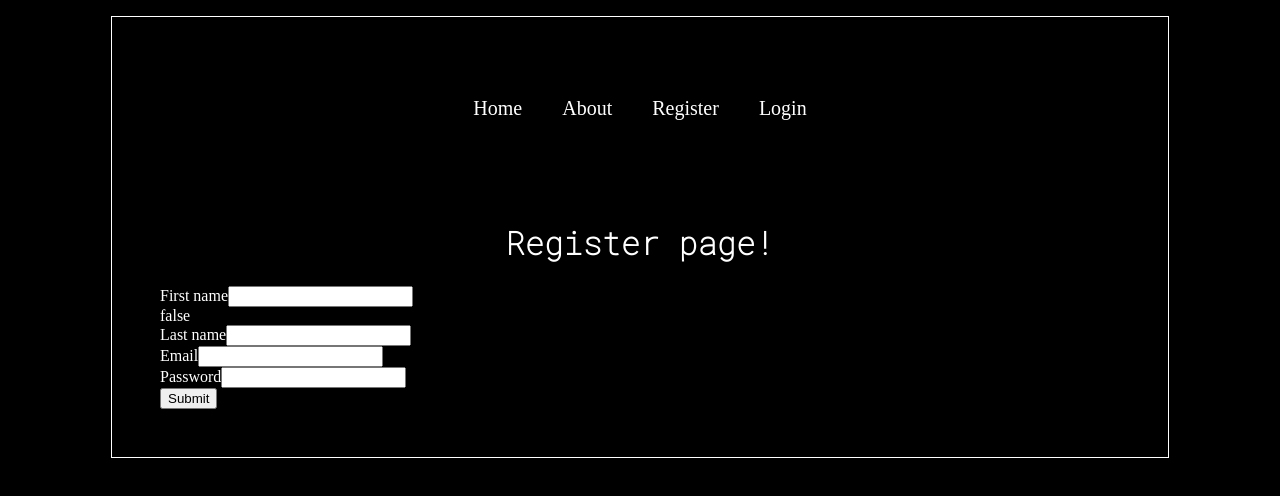
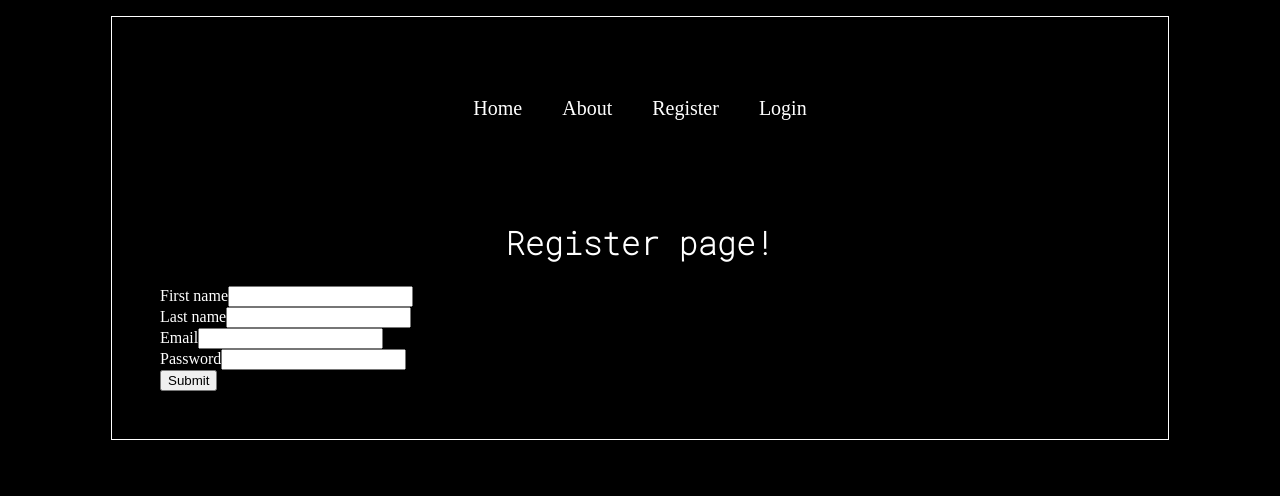
Before and after one commit to M-Shmayssany/todoApp, an Angular app: page /register in a window 1280 px wide. Shown: the top 496 px of the page. Built offline with nearby package versions, Linux system fonts and the light colour scheme.

Commit message:
fix register

```diff
--- a/src/app/pages/register/register.component.html
+++ b/src/app/pages/register/register.component.html
@@ -5,7 +5,7 @@
         <label for="firstname"  >First name</label>
         <input name="firstname" required #name="ngModel" [(class.invaled)]="name.invalid && name.touched" class="form-control" type="text" [(ngModel)]="registerModel.firstname"/>
     </div>
-    {{name.valid}}
+
     <div>
         <label for="lastname">Last name</label>
         <input name="lastname" type="text" [(ngModel)]="registerModel.lastname"/>
```
